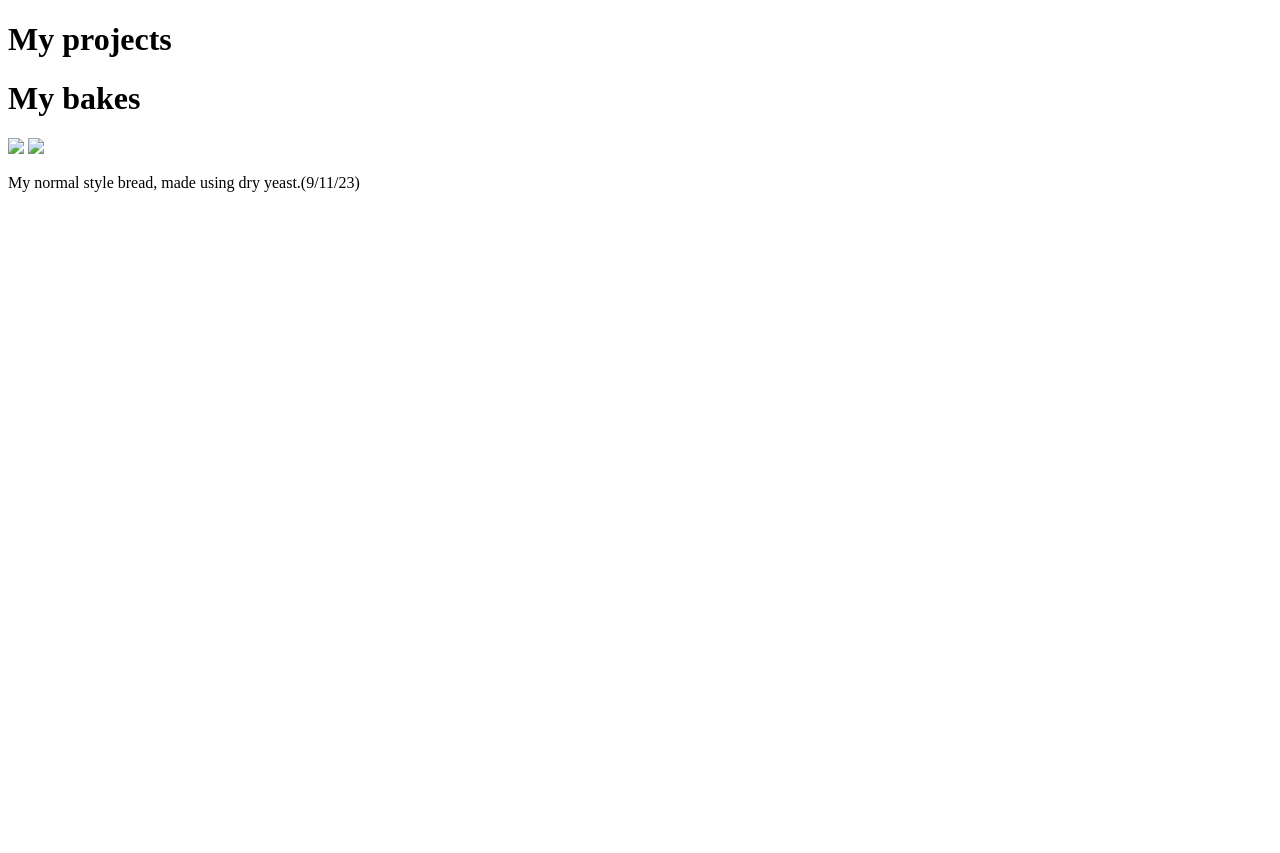
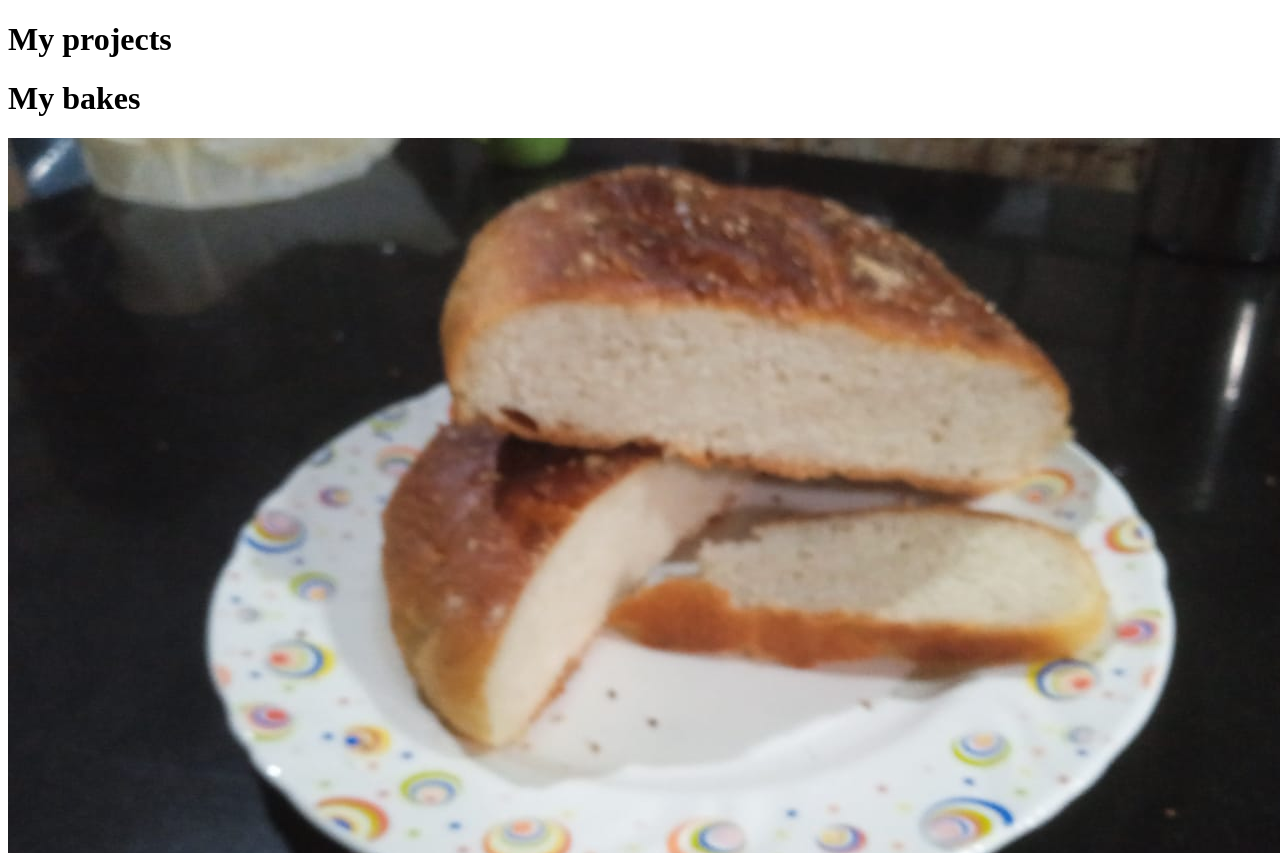
Before and after one commit to VedantPayal/VedantPayal, a plain HTML site: page index.html in a window 1280 px wide. Shown: the top 853 px of the page. Before the commit the page ends 800 px from the top, so only its background shows below. Drawn offline with Linux system fonts and the light colour scheme.

Commit message:
Update index.html

```diff
--- a/index.html
+++ b/index.html
@@ -7,8 +7,8 @@
     <h1>My projects</h1>
 
     <h1>My bakes</h1>
-    <img src="bread1">
-    <img src="bread2">
+    <img src="bread1.jpeg">
+    <img src="bread2.jpeg">
     <p>My normal style bread, made using dry yeast.(9/11/23)</p>
   </body>
 </html>
```
